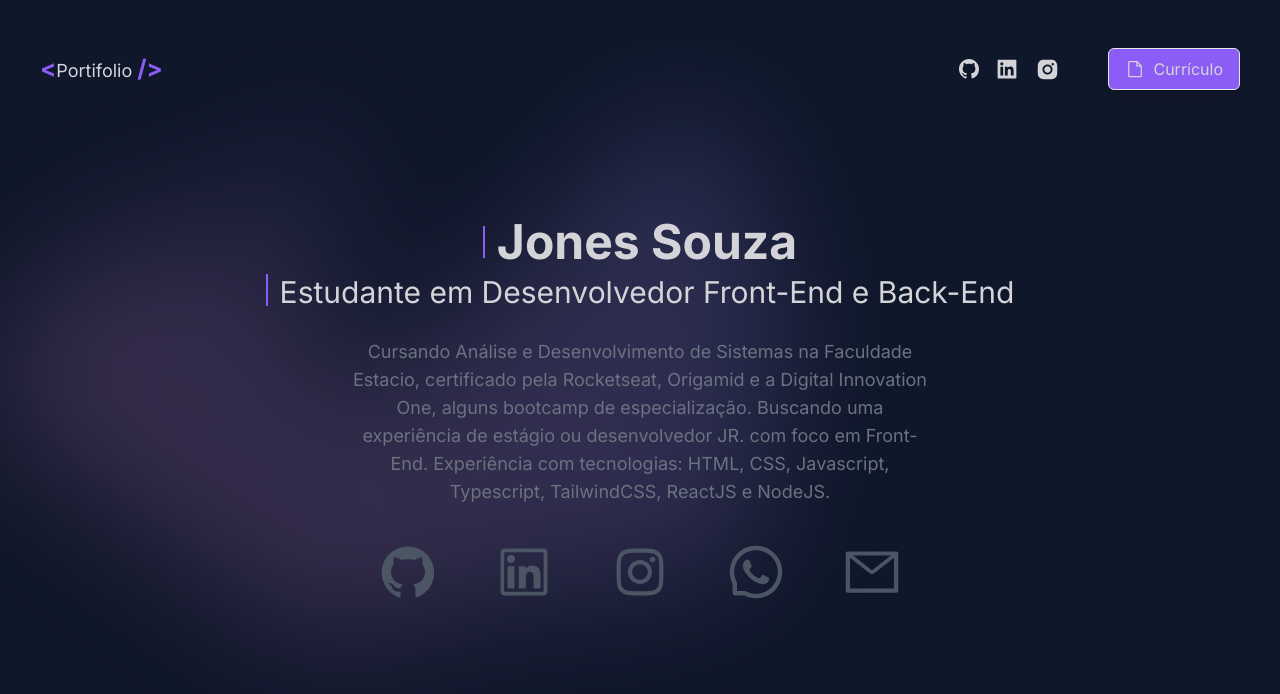
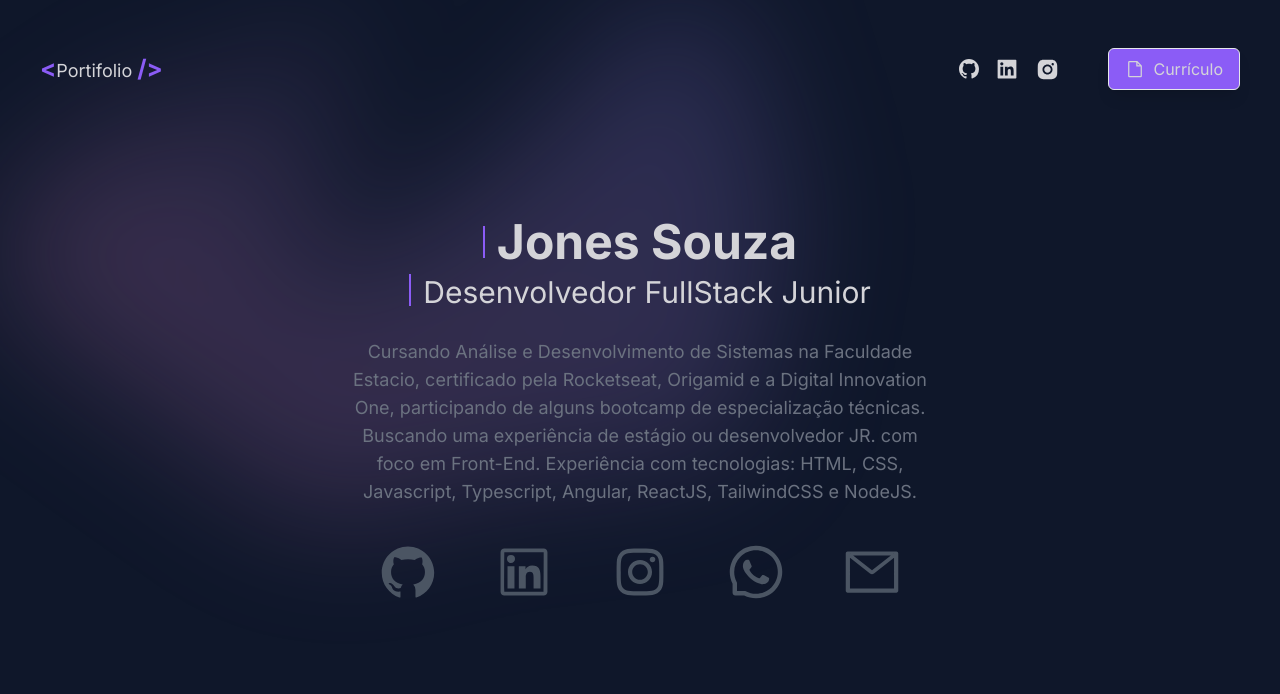
Before and after one commit to Jones-bass/portifoliosrjones, a Next.js app: page / in a window 1280 px wide. Shown: the top 694 px of the page. Built offline with nearby package versions, Linux system fonts and the light colour scheme.

Commit message:
Ajustes Styles

```diff
--- a/src/app/page.tsx
+++ b/src/app/page.tsx
@@ -1,20 +1,11 @@
+import Background from '@/components/Background'
 import { UserSection } from '@/components/userPage/UserSection'
 
 export default function Home() {
   return (
     <div className="bg-slate-900 text-zinc-300">
-      <div
-        className="absolute inset-x-0 -top-80 -z-60 transform-gpu overflow-hidden blur-3xl sm:-top-10"
-        aria-hidden="true"
-      >
-        <div
-          className="relative left-[calc(50%-11rem)] aspect-[1155/678] w-[36.125rem] -translate-x-1/2 rotate-[20deg] bg-gradient-to-tr from-[#ff80b5] to-[#9089fc] opacity-20 sm:left-[calc(80%-50rem)] sm:w-[72.1875rem]"
-          style={{
-            clipPath:
-              'polygon(74.1% 84.1%, 100% 61.6%, 97.5% 26.9%, 85.5% 0.1%, 80.7% 2%, 72.5% 32.5%, 60.2% 62.4%, 52.4% 18.1%, 47.5% 58.3%, 45.2% 34.5%, 27.5% 76.7%, 0.1% 64.9%, 97.9% 100%, 27.6% 76.8%, 76.1% 97.7%, 74.1% 84.1%)',
-          }}
-        />
-      </div>
+      <Background />
+
       <div className="relative z-10">
         <UserSection />
       </div>
--- /dev/null
+++ b/src/components/Background.tsx
@@ -0,0 +1,16 @@
+export default function Background() {
+  return (
+    <div
+      className="absolute inset-x-0 -top-50 xs:-top-20 ms:-top-30 md:-top-40 -z-60 transform-gpu overflow-hidden blur-3xl sm:-top-10"
+      aria-hidden="true"
+    >
+      <div
+        className="relative left-[calc(50%-11rem)] aspect-[1155/678] w-[36.125rem] -translate-x-1/2 rotate-[20deg] bg-gradient-to-tr from-[#ff80b5] to-[#9089fc] opacity-20 sm:left-[calc(80%-50rem)] sm:w-[72.1875rem]"
+        style={{
+          clipPath:
+            'polygon(74.1% 84.1%, 100% 61.6%, 97.5% 26.9%, 85.5% 0.1%, 80.7% 2%, 72.5% 32.5%, 60.2% 62.4%, 52.4% 18.1%, 47.5% 58.3%, 45.2% 34.5%, 27.5% 76.7%, 0.1% 64.9%, 97.9% 100%, 27.6% 76.8%, 76.1% 97.7%, 74.1% 84.1%)',
+        }}
+      />
+    </div>
+  )
+}
--- a/src/components/bio/BioCards.tsx
+++ b/src/components/bio/BioCards.tsx
@@ -27,6 +27,7 @@ import {
   BiLogoJava,
 } from 'react-icons/bi'
 import Skills, { Skill } from '../skills'
+import Background from '../Background'
 
 const skillsData: Skill[] = [
   { name: 'React', icon: BiLogoReact },
@@ -76,8 +77,10 @@ export default function BioCard({
   habilidades,
 }: propsBio) {
   return (
-    <aside className="w-full sm:w-1/1 flex flex-col gap-8 px-4 py-8 bg-slate-900 text-zinc-300">
-      <section className="items-center gap-2 rounded-lg border border-zinc-300 px-3 py-2 shadow-sm">
+    <>
+      <Background />
+      <aside className="w-full sm:w-1/1 flex flex-col gap-8 px-4 py-8 bg-slate-900 text-zinc-300 ">
+        <section className="items-center gap-2 rounded-lg border border-zinc-300 px-3 py-2 shadow-sm relative z-10">
           <div className="grid gap-12 py-4">
             <div className="grid gap-x-3 gap-y-3 text-center">
               <img
@@ -140,7 +143,10 @@ export default function BioCard({
                 rel="noreferrer"
                 className="flex text-center items-center gap-2"
               >
-              <AiOutlineGithub height="thin" aria-label="Jones Souza Github" />
+                <AiOutlineGithub
+                  height="thin"
+                  aria-label="Jones Souza Github"
+                />
                 <p className="text-sm sm:text-lg"> {nameGit}</p>
               </Link>
             </span>
@@ -171,7 +177,9 @@ export default function BioCard({
         </section>
 
         <section className="items-center gap-2 rounded-lg border border-zinc-300 px-3 py-4 shadow-sm">
-        <h2 className="font-bold mb-2 text-xl sm:text-2xl  md:text-3xl">BIO</h2>
+          <h2 className="font-bold mb-2 text-xl sm:text-2xl  md:text-3xl">
+            BIO
+          </h2>
           <p className="text-justify mb-2 sm:text-lg  md:text-1xl text-gray-500">
             {description}
           </p>
@@ -212,7 +220,11 @@ export default function BioCard({
         </section>
 
         <Events title="Eventos" />
-      <Skills titleHabilidades="Minhas Habilidades" habilidades={skillsData} />
+        <Skills
+          titleHabilidades="Minhas Habilidades"
+          habilidades={skillsData}
+        />
       </aside>
+    </>
   )
 }
--- a/src/components/index.tsx
+++ b/src/components/index.tsx
@@ -27,7 +27,7 @@ export default function PageProjects() {
   }, [])
 
   return (
-    <section className="text-slate-100 items-center gap-2 rounded-lg px-3 py-8 shadow-sm">
+    <section className="text-slate-100 items-center gap-2 rounded-lg px-3 py-8 shadow-sm relative z-10">
       <h2 className="font-bold mb-2 text-xl sm:text-2xl md:text-3xl text-zinc-200">
         PROJETOS
       </h2>
--- a/src/components/userPage/UserSection.tsx
+++ b/src/components/userPage/UserSection.tsx
@@ -15,11 +15,11 @@ export function UserSection() {
 
       <Info
         UserName={'Jones Souza'}
-        Estudent={'Estudante em Desenvolvedor Front-End e Back-End'}
+        Estudent={'Desenvolvedor FullStack Junior'}
         description={`Cursando Análise e Desenvolvimento de Sistemas na Faculdade Estacio,
-        certificado pela Rocketseat, Origamid e a Digital Innovation One, alguns bootcamp de especialização.
+        certificado pela Rocketseat, Origamid e a Digital Innovation One, participando de alguns bootcamp de especialização técnicas.
         Buscando uma experiência de estágio ou desenvolvedor JR. com foco em Front-End.
-        Experiência com tecnologias: HTML, CSS, Javascript, Typescript, TailwindCSS, ReactJS e NodeJS.`}
+        Experiência com tecnologias: HTML, CSS, Javascript, Typescript, Angular, ReactJS, TailwindCSS e NodeJS.`}
       />
     </motion.section>
   )
--- a/src/components/userPage/header.tsx
+++ b/src/components/userPage/header.tsx
@@ -81,7 +81,8 @@ export function Header() {
           >
             {loading ? (
               <div className="flex items-center">
-                <ReloadIcon className="mr-2 h-4 w-4 animate-spin" /> Loading
+                <ReloadIcon className="mr-2 h-4 w-4 animate-spin" />{' '}
+                Currículo...
               </div>
             ) : (
               <div className="flex items-center gap-2">
```
Lines whose indentation alone changed are shown as unchanged.
